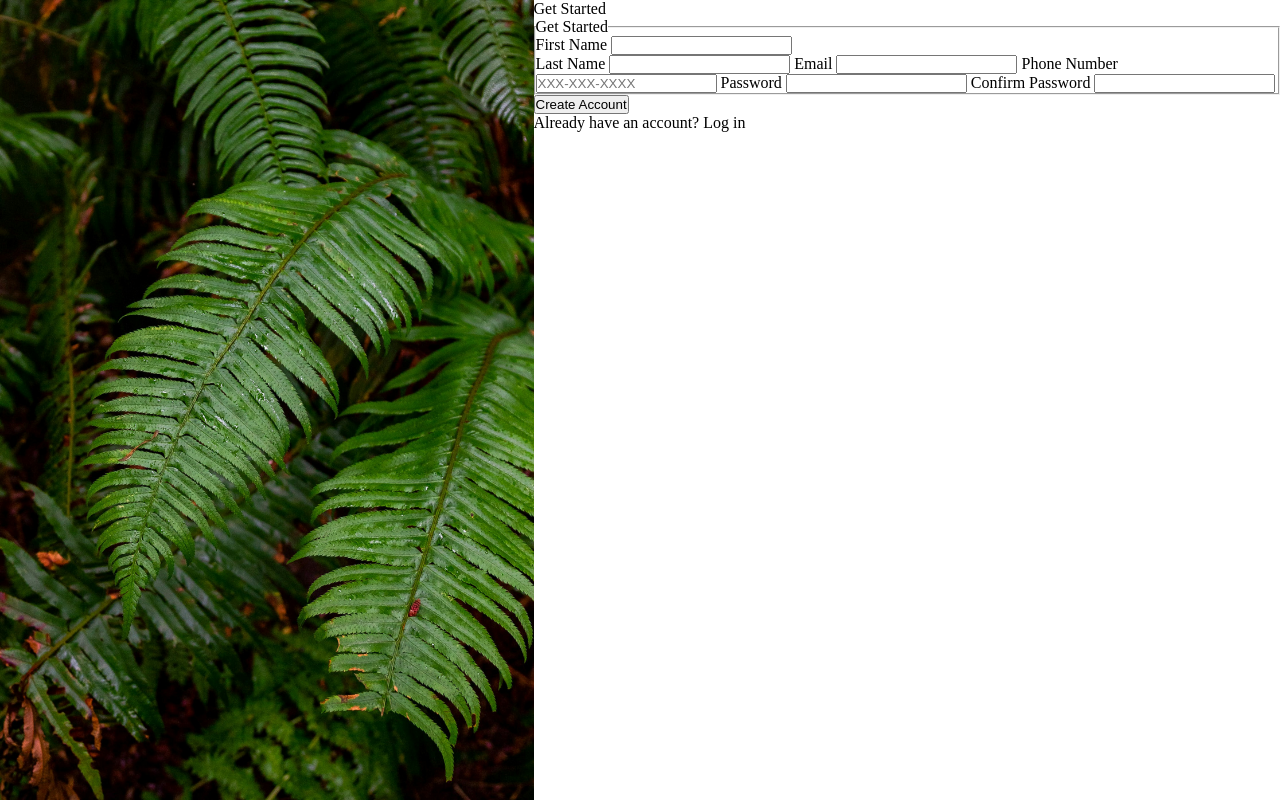
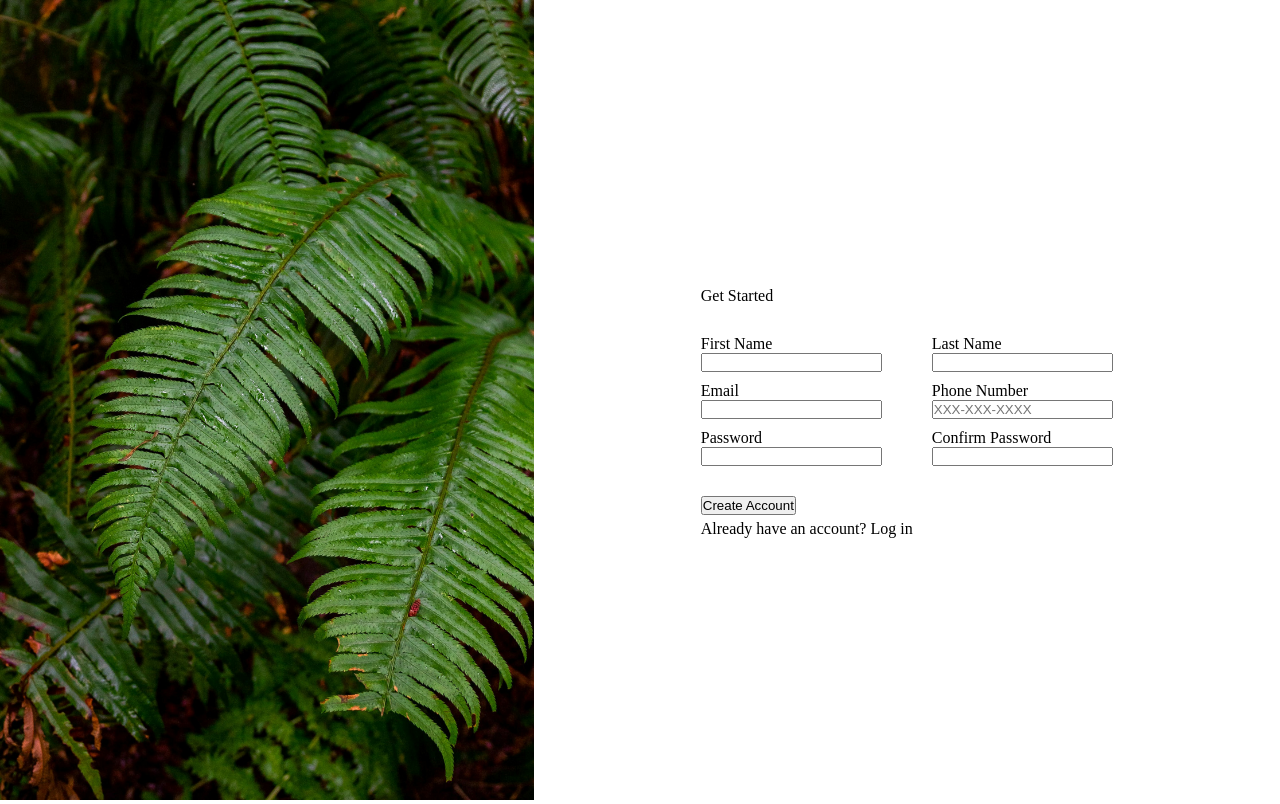
Before and after one commit to ashleyl1u/sign-up-form, a plain HTML site: page index.html in a window 1280 px wide. Drawn offline with Linux system fonts and the light colour scheme.

Commit message:
Position html elements on page

```diff
--- a/index.html
+++ b/index.html
@@ -5,6 +5,8 @@
   <meta name="viewport" content="width=device-width, initial-scale=1.0">
   <title>Sign Up</title>
   <link rel="stylesheet" href="./styles.css">
+
+
 </head>
 <body>
   <div>
@@ -12,43 +14,62 @@
   </div>
 
   <div class="container">
-    <div>Get Started</div>
     <form class="form">
       <fieldset>
         <legend>Get Started</legend>
 
+        <div class="inputs">
+          <ul>
+            <li>
               <label for="first-name">First Name</label>
               <input type="text" id="first-name" required>
-        <p class="error first-name-error"></p>
+            </li>
 
+            <li>
+              <label for="email">Email</label>
+              <input type="email" id="email" required>
+            </li>
+
+            <li>
+              <label for="password">Password</label>
+              <input type="password" id="password" class="password" minlength="8" required>
+            </li>
+          </ul>
+
+          <ul>
+            <li>
               <label for="last-name">Last Name</label>
               <input type="text" id="last-name" required>
+            </li>
 
-        <label for="email">Email</label>
-        <input type="email" id="email" required>
-
-
+            <li>
               <label for="phone-number">Phone Number</label>
               <input type="text" id="phone-number" pattern="\d\d\d-\d\d\d-\d\d\d\d" required placeholder="XXX-XXX-XXXX">
 
+            </li>
 
-        <label for="password">Password</label>
-        <input type="password" id="password" class="password" minlength="8" required>
-
-
+            <li>
               <label for="confirm-password">Confirm Password</label>
               <input type="password" id="confirm-password" class="password" required>
               <p class="error confirm-password-error"></p>
+            </li>
+          </ul>
+        </div>
+
+
+
+
       </fieldset>
 
       <button type="submit" class="submit-button">Create Account</button>
+      <div>Already have an account? <a>Log in</a></div>
 
     </form>
 
 
 
 
-    <div>Already have an account? <a>Log in</a></div>
+
   </div>
 
   <script src="main.js"></script>
--- a/styles.css
+++ b/styles.css
@@ -24,3 +24,43 @@ body{
   border-style: solid;
   border-color: green;
 }
+
+.inputs{
+  display: flex;
+  gap: 50px;
+  margin-top: 30px;
+}
+
+
+.container{
+  display:flex;
+  flex-direction: column;
+  justify-content: center;
+  align-items: center;
+  width: 100%;
+
+
+}
+
+ul{
+  list-style: none;
+
+}
+
+li{
+  display: flex;
+  flex-direction: column;
+  align-items:baseline;
+  margin-bottom: 10px;
+}
+
+fieldset{
+  border-style: none;
+  margin-top: 20px;
+  margin-bottom: 20px;
+
+}
+
+.submit-button{
+  margin-bottom: 5px;
+}
```
Lines whose indentation alone changed are shown as unchanged.
